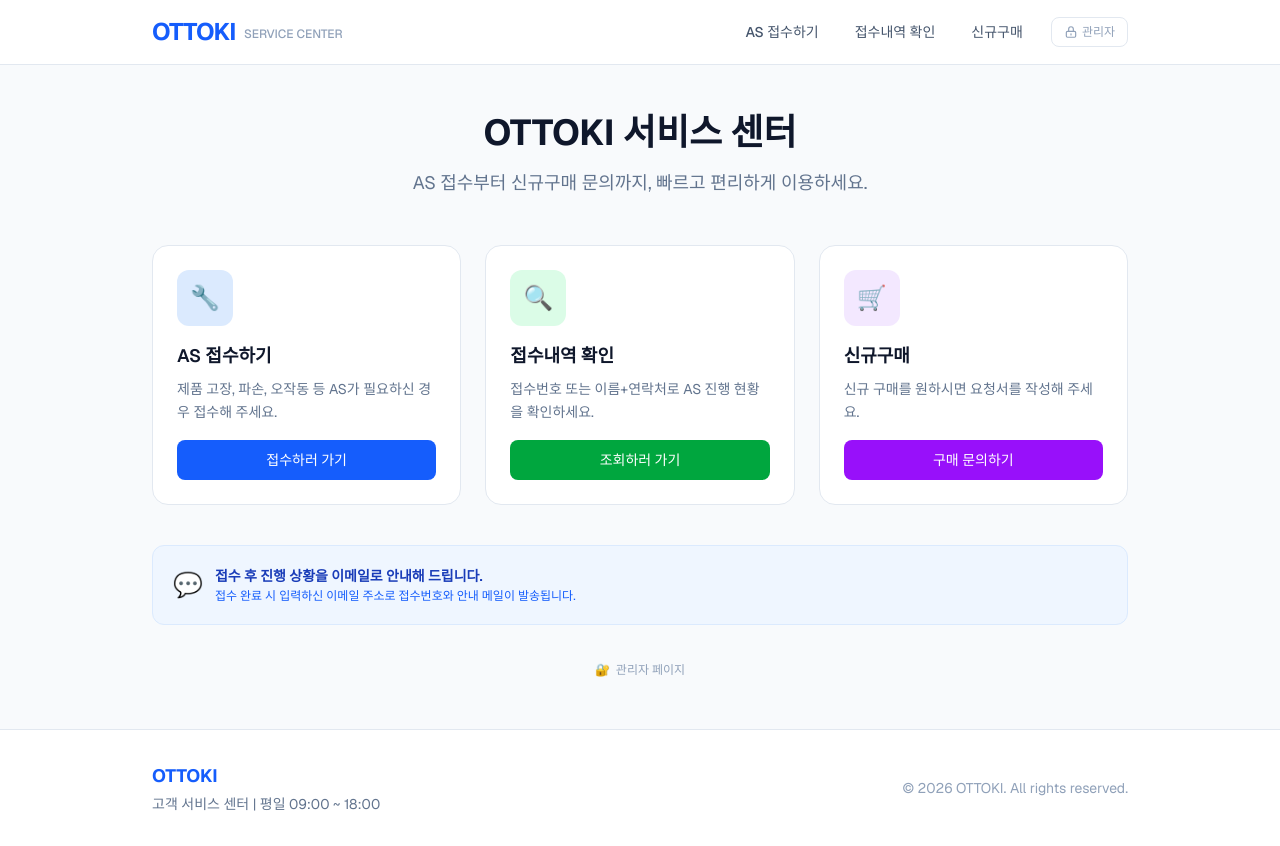
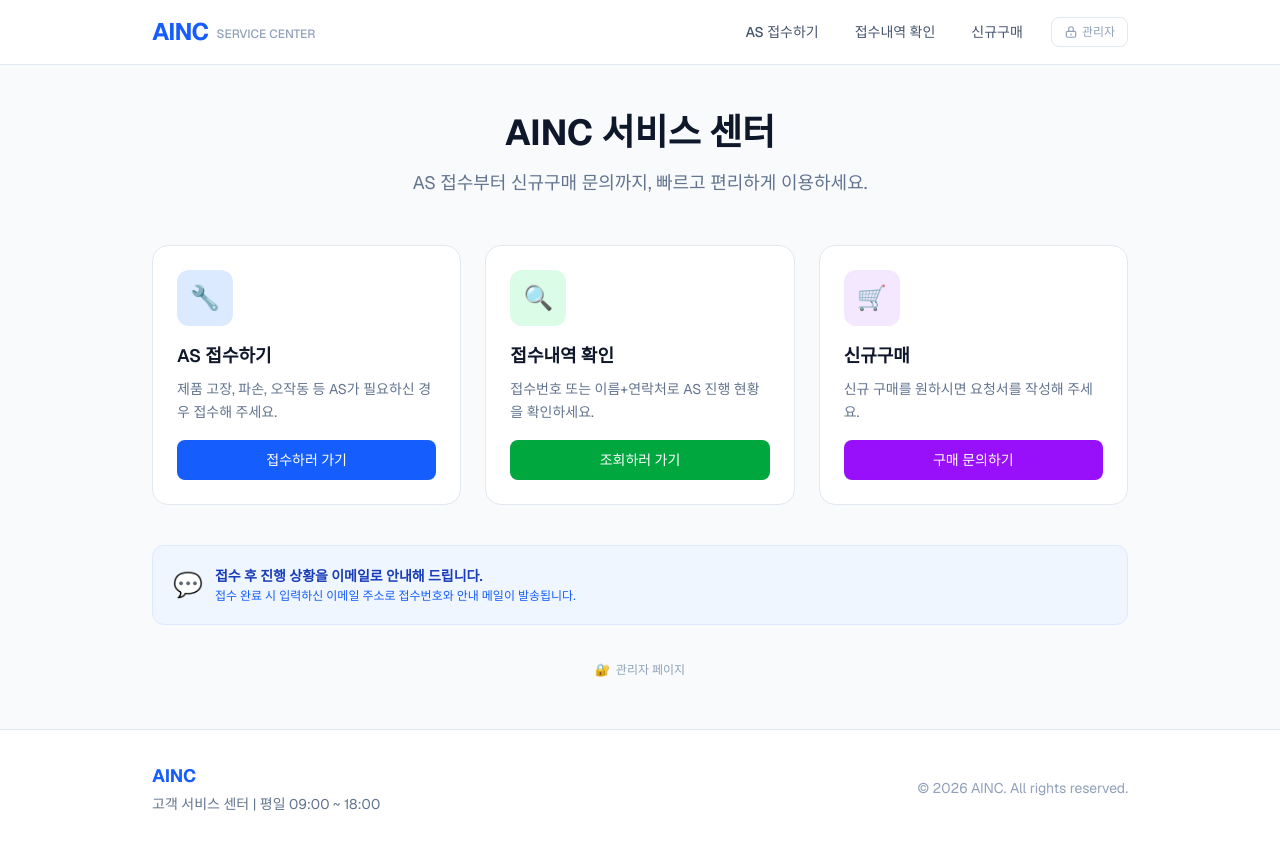
Before and after one commit to inseokaxlrose-lab/ottokiAs, a Next.js app: page / in a window 1280 px wide. Built offline with nearby package versions, Linux system fonts and the light colour scheme.

Commit message:
feat: 브랜드명 OTTOKI → AINC 변경

```diff
--- a/src/app/page.tsx
+++ b/src/app/page.tsx
@@ -53,7 +53,7 @@ export default function HomePage() {
       {/* 히어로 섹션 */}
       <div className='text-center mb-12'>
         <h1 className='text-3xl sm:text-4xl font-bold text-slate-900 mb-4'>
-          OTTOKI 서비스 센터
+          AINC 서비스 센터
         </h1>
         <p className='text-lg text-slate-500 max-w-xl mx-auto'>
           AS 접수부터 신규구매 문의까지, 빠르고 편리하게 이용하세요.
--- a/src/components/Footer.tsx
+++ b/src/components/Footer.tsx
@@ -4,13 +4,13 @@ export default function Footer() {
       <div className='max-w-5xl mx-auto px-4 sm:px-6 py-8'>
         <div className='flex flex-col sm:flex-row items-start sm:items-center justify-between gap-4'>
           <div>
-            <span className='text-lg font-bold text-blue-600'>OTTOKI</span>
+            <span className='text-lg font-bold text-blue-600'>AINC</span>
             <p className='text-sm text-slate-500 mt-1'>
               고객 서비스 센터 | 평일 09:00 ~ 18:00
             </p>
           </div>
           <div className='text-sm text-slate-400'>
-            © {new Date().getFullYear()} OTTOKI. All rights reserved.
+            © {new Date().getFullYear()} AINC. All rights reserved.
           </div>
         </div>
       </div>
--- a/src/components/Header.tsx
+++ b/src/components/Header.tsx
@@ -19,7 +19,7 @@ export default function Header() {
         <div className='flex items-center justify-between h-16'>
           {/* 로고 */}
           <Link href='/' className='flex items-center gap-2'>
-            <span className='text-2xl font-bold text-blue-600 tracking-tight'>OTTOKI</span>
+            <span className='text-2xl font-bold text-blue-600 tracking-tight'>AINC</span>
             <span className='hidden sm:block text-xs text-slate-400 font-medium mt-1'>SERVICE CENTER</span>
           </Link>
 
```
